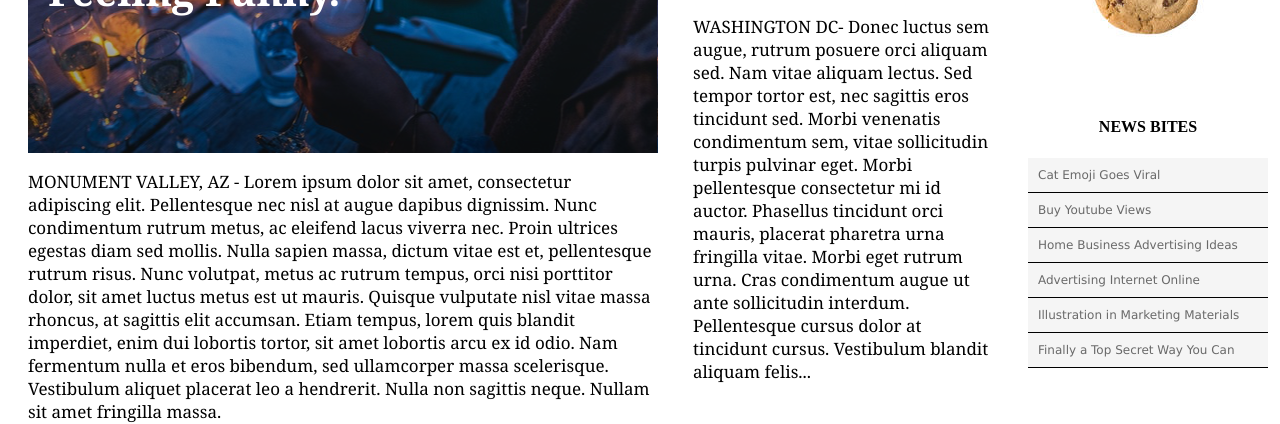
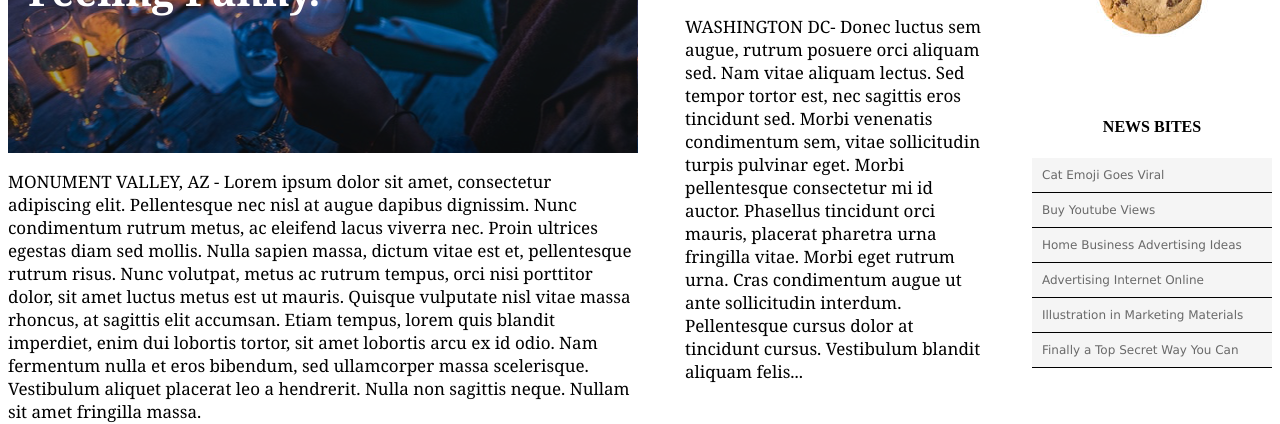
Before and after one commit to bea-vaca/mytimes, a plain HTML site: page index.html in a window 1280 px wide. Shown: the part 255-679 px from the top of the page. Drawn offline with Linux system fonts and the light colour scheme.

Commit message:
Final final I think.

```diff
--- a/resources/css/style.css
+++ b/resources/css/style.css
@@ -46,8 +46,8 @@ p {
   display: inline-flex;
   flex-direction: row;
   z-index: inherit;
-  width: 1240px;
-  margin: 100px 20px;
+  width: 100%;
+  margin: 100px 0px;
   justify-content: space-between;
 }
 
```
